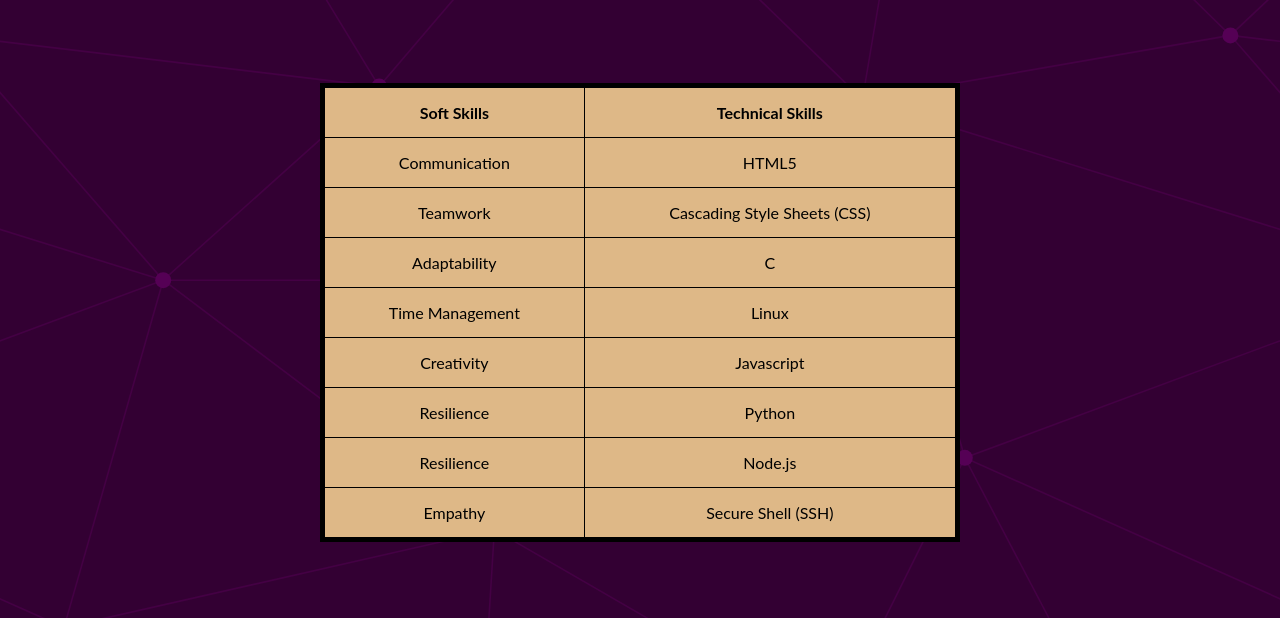
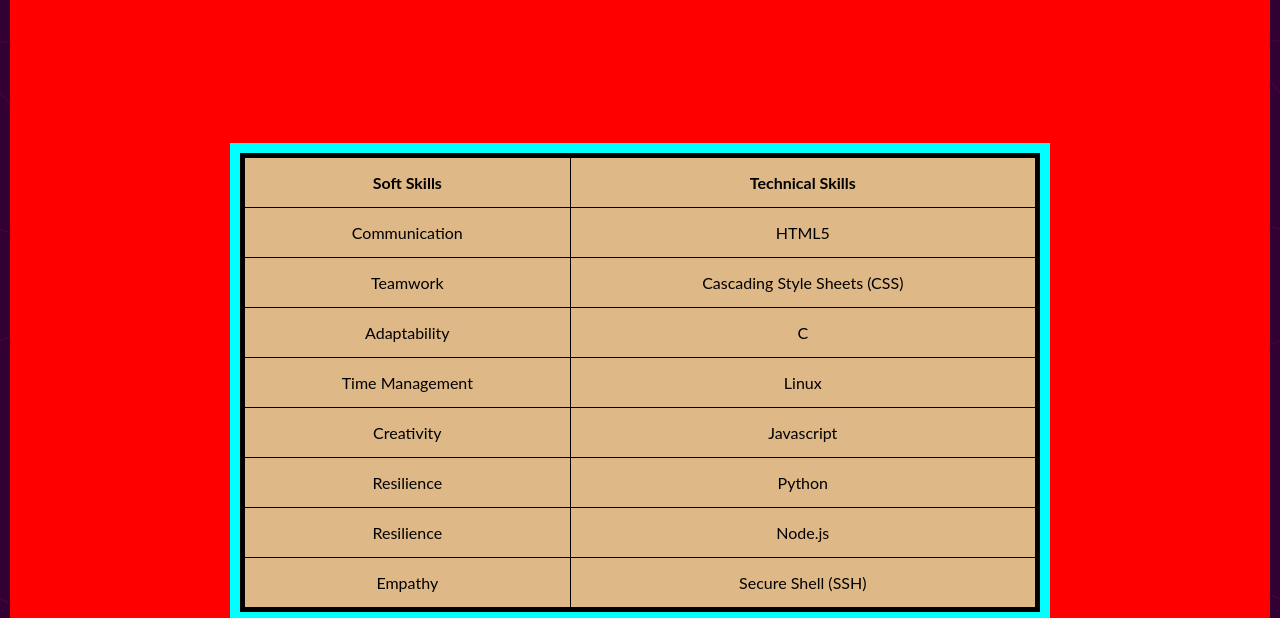
Before and after one commit to arbesavdiaj/portfolio-web, a plain HTML site: page src/html/skills.html in a window 1280 px wide. Shown: the part 331-949 px from the top of the page. Drawn offline with Linux system fonts and the light colour scheme.

Commit message:
fix css flex

```diff
--- a/src/css/skills.css
+++ b/src/css/skills.css
@@ -1,15 +1,25 @@
-.container {
+.project-container {
   display: flex;
   justify-content: center;
   align-items: center;
+  text-align: center;
+  background-color: red;
+  margin: 10px;
+  padding: 10px;
   height: 100vh;
 }
 
+.project-table {
+  background-color: aqua;
+  margin: 10px;
+  padding: 10px;
+  flex-basis: 50em;
+}
+
 table {
-  width: 50%;
+  width: 100%;
   border-collapse: collapse;
   background-color: burlywood;
-  margin-bottom: 100px;
   border: 5px solid black;
   color: black;
 }
@@ -36,5 +46,4 @@ footer {
   background-size: cover;
   background-attachment: fixed;
 }
-
 }
--- a/src/html/skills.html
+++ b/src/html/skills.html
@@ -52,7 +52,8 @@
       <a href="contact.html">Contact</a>
     </div>
 
-    <div class="container">
+    <div class="project-container">
+      <div class="project-table">
       <table>
         <tr>
           <th>Soft Skills</th>
@@ -91,6 +92,7 @@
           <td>Secure Shell (SSH)</td>
         </tr>
       </table>
+      </div>
     </div>
 
     <footer>
```
